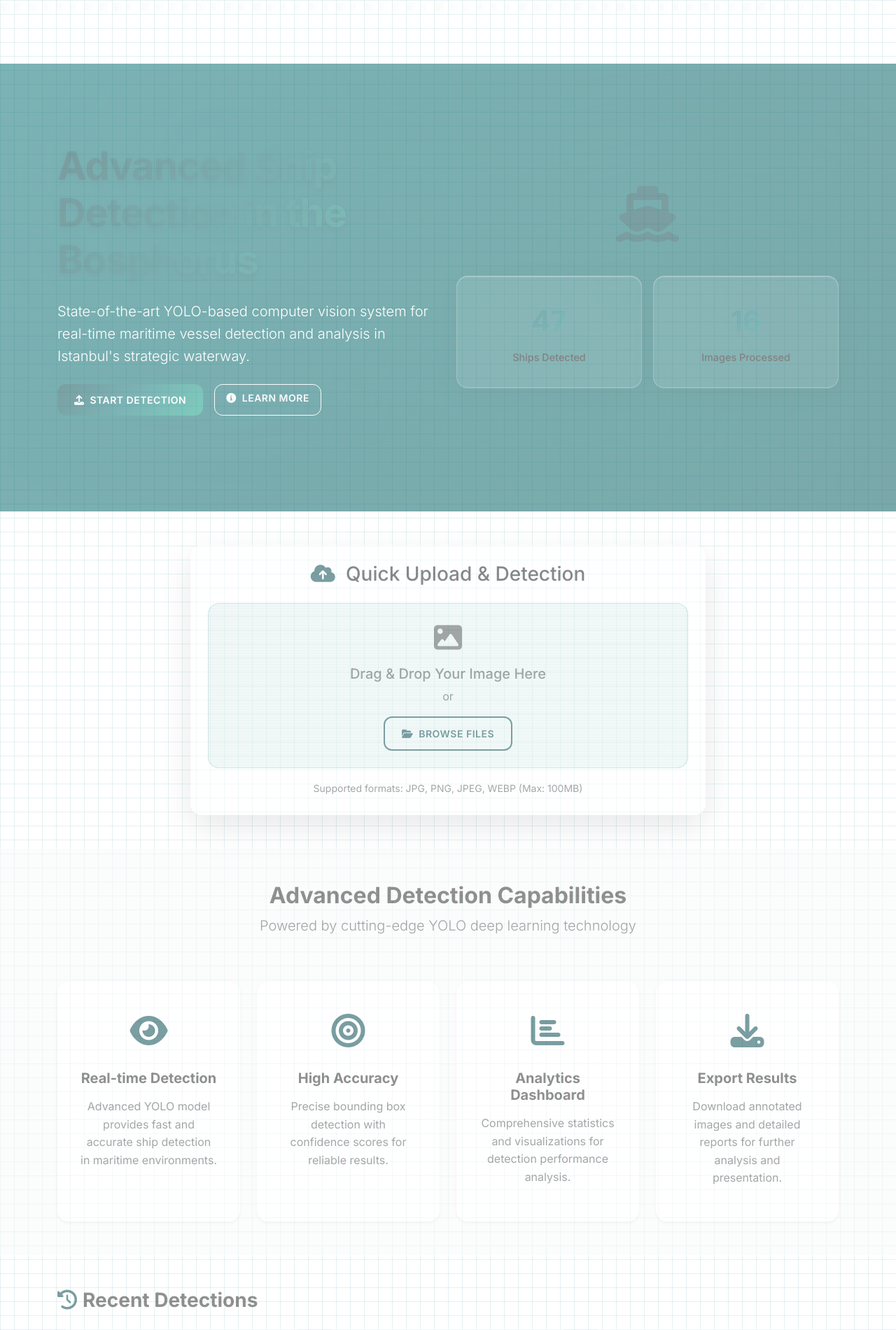
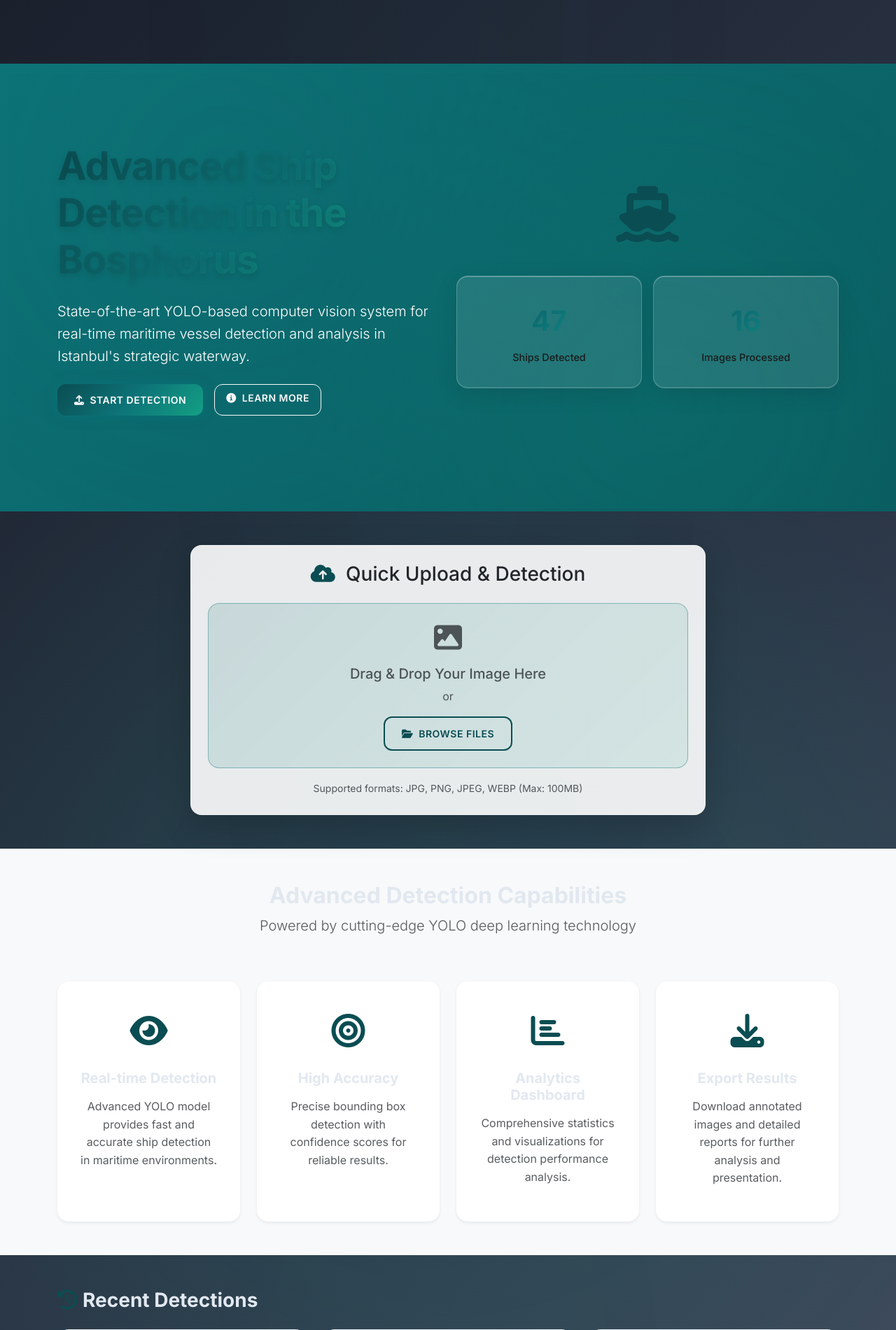
Before and after one commit to AndylLow/MaritimeSentry, a Flask app: page / in a window 1280 px wide. Shown: the top 1901 px of the page at 70% size. Run offline with Flask 3, Linux system fonts and the light colour scheme; some libraries are stand-ins or nearby versions.

Commit message:
Enhance the user interface with a darker theme and interactive effects
Implements a darker background, removes flashing effects, and adds mouse-interactive gradients in `static/css/enhanced-ui.css` and `static/js/thesis-wow-effects.js`.

Replit-Commit-Author: Agent
Replit-Commit-Session-Id: 3961216f-3999-4a4e-99e7-a11da87cb370
Replit-Commit-Screenshot-Url: https://storage.googleapis.com/screenshot-production-us-central1/e9f40180-d22b-4001-b0e1-a5314c61cbec/3961216f-3999-4a4e-99e7-a11da87cb370/Av8cHQo

```diff
--- a/static/css/enhanced-ui.css
+++ b/static/css/enhanced-ui.css
@@ -12,15 +12,17 @@
     --animation-bounce: cubic-bezier(0.68, -0.55, 0.265, 1.55);
 }
 
-/* Enhanced Body and Layout */
+/* Enhanced Body and Layout - Darker background */
 body {
-    background: linear-gradient(135deg, #f8fafc 0%, #e2e8f0 100%);
+    background: linear-gradient(135deg, #1a202c 0%, #2d3748 50%, #4a5568 100%);
+    color: #e2e8f0;
     font-family: 'Inter', -apple-system, BlinkMacSystemFont, sans-serif;
     overflow-x: hidden;
+    position: relative;
 }
 
-/* Animated Background Particles */
-.background-particles {
+/* Mouse Interactive Background */
+.interactive-background {
     position: fixed;
     top: 0;
     left: 0;
@@ -28,23 +30,31 @@ body {
     height: 100%;
     pointer-events: none;
     z-index: -1;
-    opacity: 0.03;
+    background: radial-gradient(circle at var(--mouse-x, 50%) var(--mouse-y, 50%),
+                rgba(13, 115, 119, 0.15) 0%,
+                rgba(20, 160, 133, 0.1) 30%,
+                transparent 60%);
+    transition: background 0.3s ease;
 }
 
-.particle {
-    position: absolute;
-    width: 3px;
-    height: 3px;
-    background: var(--gradient-primary);
-    border-radius: 50%;
-    animation: float 20s infinite linear;
+.ocean-waves {
+    position: fixed;
+    top: 0;
+    left: 0;
+    width: 100%;
+    height: 100%;
+    pointer-events: none;
+    z-index: -2;
+    opacity: 0.1;
+    background:
+        radial-gradient(ellipse at top, rgba(13, 115, 119, 0.3) 0%, transparent 50%),
+        radial-gradient(ellipse at bottom, rgba(20, 160, 133, 0.2) 0%, transparent 50%);
+    animation: oceanFlow 20s ease-in-out infinite;
 }
 
-@keyframes float {
-    0% { transform: translateY(100vh) rotate(0deg); opacity: 0; }
-    10% { opacity: 1; }
-    90% { opacity: 1; }
-    100% { transform: translateY(-100px) rotate(360deg); opacity: 0; }
+@keyframes oceanFlow {
+    0%, 100% { transform: translateX(0) scale(1); }
+    50% { transform: translateX(-20px) scale(1.05); }
 }
 
 /* Enhanced Navigation */
--- a/static/css/thesis-wow-effects.css
+++ b/static/css/thesis-wow-effects.css
@@ -21,11 +21,11 @@
         inset 0 1px 0 rgba(255, 255, 255, 0.3);
 }
 
-/* Holographic Interface Effect */
+/* Smooth Holographic Effect - No flashing */
 .holographic {
     position: relative;
-    background: linear-gradient(135deg, rgba(13, 115, 119, 0.1) 0%, rgba(20, 160, 133, 0.1) 100%);
-    border: 1px solid rgba(13, 115, 119, 0.3);
+    background: linear-gradient(135deg, rgba(13, 115, 119, 0.15) 0%, rgba(20, 160, 133, 0.1) 100%);
+    border: 1px solid rgba(13, 115, 119, 0.4);
     border-radius: 16px;
     overflow: hidden;
 }
@@ -34,44 +34,24 @@
     content: '';
     position: absolute;
     top: 0;
-    left: -100%;
+    left: 0;
     width: 100%;
     height: 100%;
-    background: linear-gradient(90deg,
-        transparent,
-        rgba(13, 115, 119, 0.3),
-        rgba(20, 160, 133, 0.4),
-        rgba(13, 115, 119, 0.3),
-        transparent
+    background: linear-gradient(135deg,
+        rgba(13, 115, 119, 0.05) 0%,
+        rgba(20, 160, 133, 0.1) 50%,
+        rgba(13, 115, 119, 0.05) 100%
     );
-    animation: holographicScan 3s ease-in-out infinite;
-}
-
-.holographic::after {
-    content: '';
-    position: absolute;
-    top: 0;
-    left: 0;
-    right: 0;
-    bottom: 0;
-    background: repeating-linear-gradient(
-        0deg,
-        transparent,
-        transparent 2px,
-        rgba(13, 115, 119, 0.03) 2px,
-        rgba(13, 115, 119, 0.03) 4px
-    );
+    opacity: 0;
+    transition: opacity 0.5s ease;
     pointer-events: none;
 }
 
-@keyframes holographicScan {
-    0% { left: -100%; }
-    50% { left: 100%; }
-    51% { left: 100%; }
-    100% { left: 100%; }
+.holographic:hover::before {
+    opacity: 1;
 }
 
-/* Matrix Rain Effect for Background */
+/* Matrix Rain Effect for Background - Removed flashing */
 .matrix-rain {
     position: fixed;
     top: 0;
@@ -80,7 +60,8 @@
     height: 100%;
     pointer-events: none;
     z-index: -2;
-    opacity: 0.05;
+    opacity: 0.02;
+    display: none; /* Disabled to remove flashing */
 }
 
 .matrix-char {
@@ -248,36 +229,19 @@
     66% { transform: translate(-10px, 10px) scale(0.95); }
 }
 
-/* Advanced Hover States */
+/* Smooth Hover States - No white flashing */
 .advanced-hover {
     position: relative;
     overflow: hidden;
     transition: all 0.4s cubic-bezier(0.25, 0.46, 0.45, 0.94);
 }
 
-.advanced-hover::before {
-    content: '';
-    position: absolute;
-    top: 0;
-    left: 0;
-    width: 0;
-    height: 100%;
-    background: linear-gradient(90deg, transparent, rgba(255, 255, 255, 0.1), transparent);
-    transition: all 0.6s cubic-bezier(0.25, 0.46, 0.45, 0.94);
-    z-index: 1;
-}
-
-.advanced-hover:hover::before {
-    width: 100%;
-    left: 100%;
-}
-
 .advanced-hover:hover {
-    transform: translateY(-5px) scale(1.02);
+    transform: translateY(-3px) scale(1.01);
     box-shadow:
-        0 20px 40px rgba(0, 0, 0, 0.15),
-        0 10px 20px rgba(13, 115, 119, 0.2),
-        inset 0 1px 0 rgba(255, 255, 255, 0.2);
+        0 15px 30px rgba(0, 0, 0, 0.3),
+        0 8px 15px rgba(13, 115, 119, 0.4);
+    filter: brightness(1.1);
 }
 
 /* Particle System for Interactions */
@@ -306,19 +270,10 @@
     }
 }
 
-/* Futuristic Grid Lines */
+/* Removed grid lines to eliminate squares/lines */
 .futuristic-grid {
     position: relative;
-    background-image:
-        linear-gradient(rgba(13, 115, 119, 0.1) 1px, transparent 1px),
-        linear-gradient(90deg, rgba(13, 115, 119, 0.1) 1px, transparent 1px);
-    background-size: 20px 20px;
-    animation: gridPulse 4s ease-in-out infinite;
-}
-
-@keyframes gridPulse {
-    0%, 100% { opacity: 0.3; }
-    50% { opacity: 0.6; }
+    /* Grid removed per user request */
 }
 
 /* Neon Glow Text Effect */
--- a/static/js/thesis-wow-effects.js
+++ b/static/js/thesis-wow-effects.js
@@ -7,46 +7,68 @@ class ThesisWowEffects {
     }
 
     init() {
-        this.createMatrixRain();
+        this.createInteractiveBackground();
+        this.createOceanWaves();
         this.createNeuralNetwork();
         this.initParticleSystem();
         this.init3DCardEffects();
         this.initAdvancedInteractions();
-        this.createDataStreams();
+        this.initMouseFollower();
         this.initQuantumLoaders();
         this.initHolographicEffects();
     }
 
-    // Create Matrix-style falling characters
-    createMatrixRain() {
-        const container = document.createElement('div');
-        container.className = 'matrix-rain';
-        document.body.appendChild(container);
-
-        const characters = '01YOLO船舶检测BOSPHORUS';
-        const columns = Math.floor(window.innerWidth / 20);
-
-        for (let i = 0; i < columns; i++) {
-            setTimeout(() => {
-                this.createMatrixColumn(container, characters, i * 20);
-            }, i * 100);
-        }
+    // Create Interactive Background that follows mouse
+    createInteractiveBackground() {
+        const background = document.createElement('div');
+        background.className = 'interactive-background';
+        document.body.appendChild(background);
     }
 
-    createMatrixColumn(container, characters, x) {
-        const createChar = () => {
-            const char = document.createElement('div');
-            char.className = 'matrix-char';
-            char.textContent = characters[Math.floor(Math.random() * characters.length)];
-            char.style.left = x + 'px';
-            char.style.animationDuration = (Math.random() * 3 + 2) + 's';
-            char.style.animationDelay = Math.random() * 2 + 's';
-            container.appendChild(char);
+    // Create Ocean Wave Effect
+    createOceanWaves() {
+        const waves = document.createElement('div');
+        waves.className = 'ocean-waves';
+        document.body.appendChild(waves);
+    }
 
-            setTimeout(() => char.remove(), 5000);
-        };
+    // Mouse follower effect
+    initMouseFollower() {
+        const background = document.querySelector('.interactive-background');
 
-        setInterval(createChar, 200);
+        document.addEventListener('mousemove', (e) => {
+            const x = (e.clientX / window.innerWidth) * 100;
+            const y = (e.clientY / window.innerHeight) * 100;
+
+            if (background) {
+                background.style.setProperty('--mouse-x', x + '%');
+                background.style.setProperty('--mouse-y', y + '%');
+            }
+
+            // Create subtle particle trail
+            if (Math.random() < 0.1) {
+                this.createMouseParticle(e.clientX, e.clientY);
+            }
+        });
+    }
+
+    createMouseParticle(x, y) {
+        const particle = document.createElement('div');
+        particle.style.cssText = `
+            position: fixed;
+            left: ${x}px;
+            top: ${y}px;
+            width: 4px;
+            height: 4px;
+            background: rgba(13, 115, 119, 0.6);
+            border-radius: 50%;
+            pointer-events: none;
+            z-index: 1000;
+            animation: fadeOut 1s ease-out forwards;
+        `;
+
+        document.body.appendChild(particle);
+        setTimeout(() => particle.remove(), 1000);
     }
 
     // Create neural network visualization
@@ -378,12 +400,22 @@ document.addEventListener('DOMContentLoaded', () => {
     new ThesisWowEffects();
     PageTransitions.fadeTransition();
 
-    // Add futuristic grid to body
-    document.body.classList.add('futuristic-grid', 'gpu-accelerated');
+    // Add GPU acceleration without grid
+    document.body.classList.add('gpu-accelerated');
+
+    // Add fadeOut animation for particles
+    const style = document.createElement('style');
+    style.textContent = `
+        @keyframes fadeOut {
+            0% { opacity: 1; transform: scale(1); }
+            100% { opacity: 0; transform: scale(0); }
+        }
+    `;
+    document.head.appendChild(style);
 
     // Enable advanced console logging
-    console.log('%cBosphorus Ship Detection System - Thesis Mode Activated',
-        'color: #0d7377; font-size: 16px; font-weight: bold; text-shadow: 0 0 10px #0d7377;');
+    console.log('%cBosphorus Ship Detection System - Enhanced Mode Activated',
+        'color: #0d7377; font-size: 16px; font-weight: bold;');
 });
 
 // Export for global use
```
Also changed, not shown: replit.md (+5 -0 lines).
